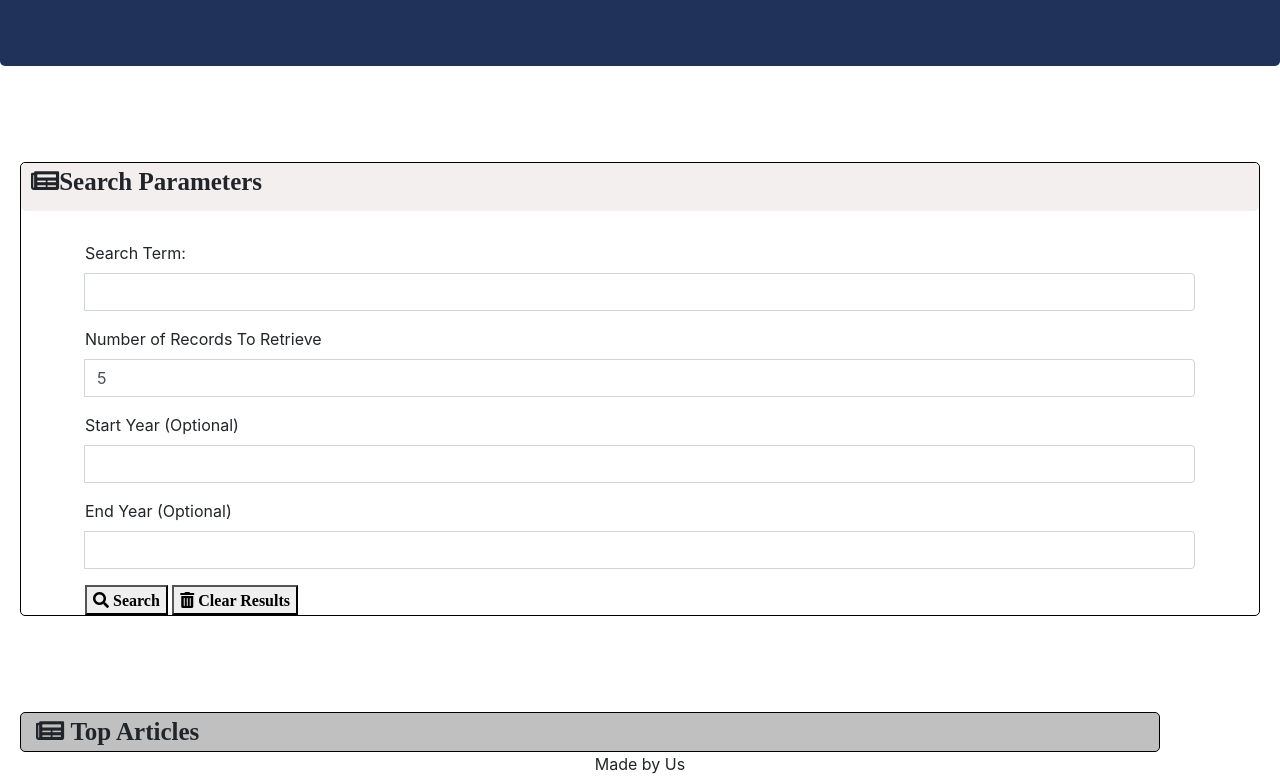
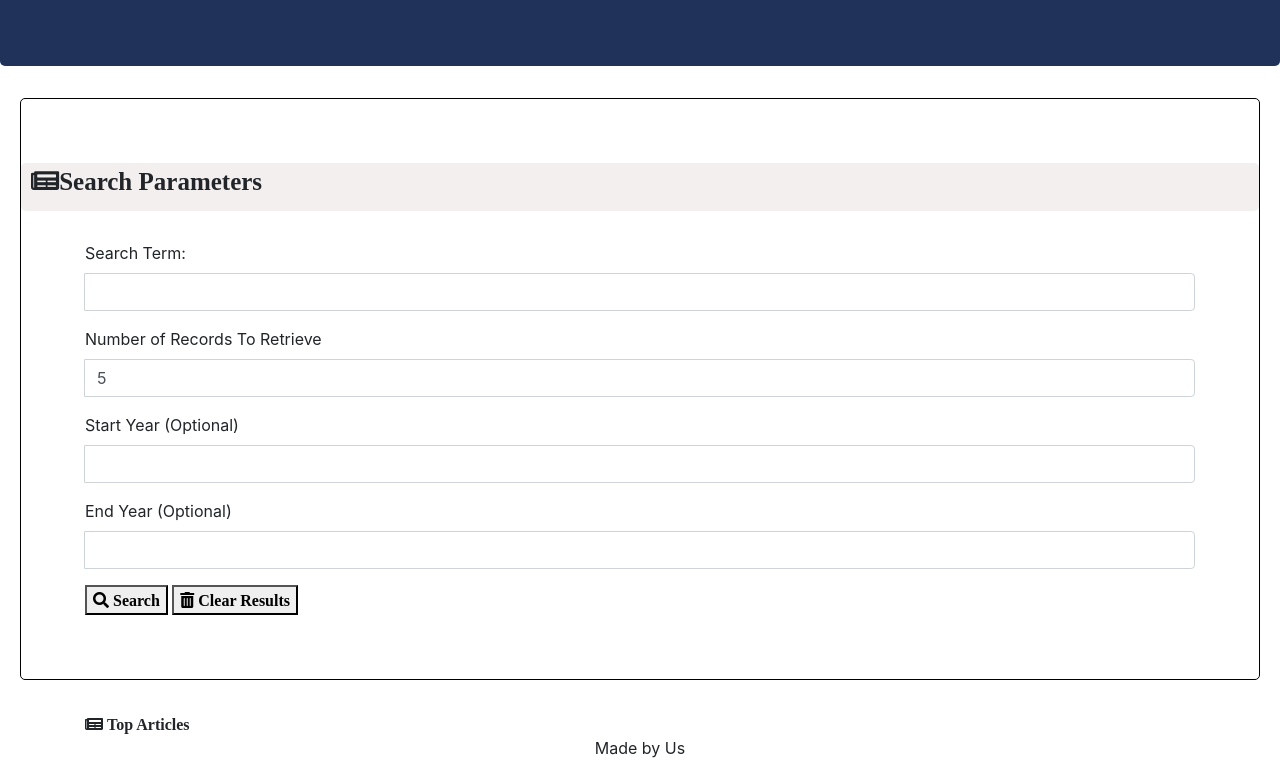
Before and after one commit to microxgleek94/Team-NYT-Search-Project, a plain HTML site: page index.html in a window 1280 px wide. Shown: the part 134-910 px from the top of the page. Drawn offline with nearby package versions, Linux system fonts and the light colour scheme.

Commit message:
resubmittting most updated index

```diff
--- a/index.html
+++ b/index.html
@@ -1,27 +1,21 @@
 <!doctype html>
 <html lang="en">
-
 <head>
     <!-- Required meta tags -->
     <meta charset="utf-8">
     <meta name="viewport" content="width=device-width, initial-scale=1, shrink-to-fit=no">
-
+    <link rel="stylesheet" href="style.css">
 
     <!-- Bootstrap CSS -->
     <link rel="stylesheet" href="https://stackpath.bootstrapcdn.com/bootstrap/4.5.0/css/bootstrap.min.css"
         integrity="sha384-9aIt2nRpC12Uk9gS9baDl411NQApFmC26EwAOH8WgZl5MYYxFfc+NcPb1dKGj7Sk" crossorigin="anonymous">
+
         <!-- Fonts Awesome -->
     <link rel="stylesheet" href="https://use.fontawesome.com/releases/v5.8.1/css/all.css"
         integrity="sha384-50oBUHEmvpQ+1lW4y57PTFmhCaXp0ML5d60M1M7uH2+nqUivzIebhndOJK28anvf" crossorigin="anonymous" />
-
-    <!-- Personal CSS -->
-    <link rel="stylesheet" href="style.css">
-
     <title>New York Times Search Assisgnment</title>
 </head>
-
 <body>
-
 
     <!-- Header Jumbotron -->
     <div id="header" class="jumbotron jumbotron-fluid">
@@ -30,16 +24,11 @@
         </div>
     </div>
 
-
-
-
     <!-- 2nd Jumbotro for input fields -->
-    <div id="jumboStyle" class="jumbotron jumbotron-fluid">
-        <div id="inputStyle">
+    <div id="inputStyle" class="jumbotron jumbotron-fluid">
         <div id="searchPara" class="container">
-                <i class="fas fa-newspaper"><label> Search Parameters</label></i>
+            <div><i class="fas fa-newspaper"><label> Search Parameters</label></i></div>
         </div>
-            <div id="">
         <div class="container">
             <label> Search Term: </label>
             <div class="input-group mb-3">
@@ -75,17 +64,11 @@
             <button id="clearBtn"><i class="fas fa-trash-alt"> Clear Results</i></button>
         </div>
     </div>
+
+    <div class="container">
+        <div id="#top-articles"><i class="fas fa-newspaper"> Top Articles</div></i>
     </div>
-    </div>
-
-    <div id="top-articles" class="container">
-        <div  class="fas fa-newspaper"></span> Top Articles</div></i>
-        </div>
-            <div>
-
     <footer id="footer"> Made by Us</footer>
-
-
 
     <!-- jQuery first, then Popper.js, then Bootstrap JS -->
     <script src="https://code.jquery.com/jquery-3.5.1.slim.min.js"
@@ -97,9 +80,9 @@
     <script src="https://stackpath.bootstrapcdn.com/bootstrap/4.5.0/js/bootstrap.min.js"
         integrity="sha384-OgVRvuATP1z7JjHLkuOU7Xw704+h835Lr+6QL9UvYjZE3Ipu6Tp75j7Bh/kR0JKI" crossorigin="anonymous">
         </script>
+
     <!-- Optional JavaScript/Ajax -->
     <script src="https://code.jquery.com/jquery.js"></script>
     <script src="script.js"></script>
 </body>
-
 </html>
```
Lines whose indentation alone changed are shown as unchanged.
